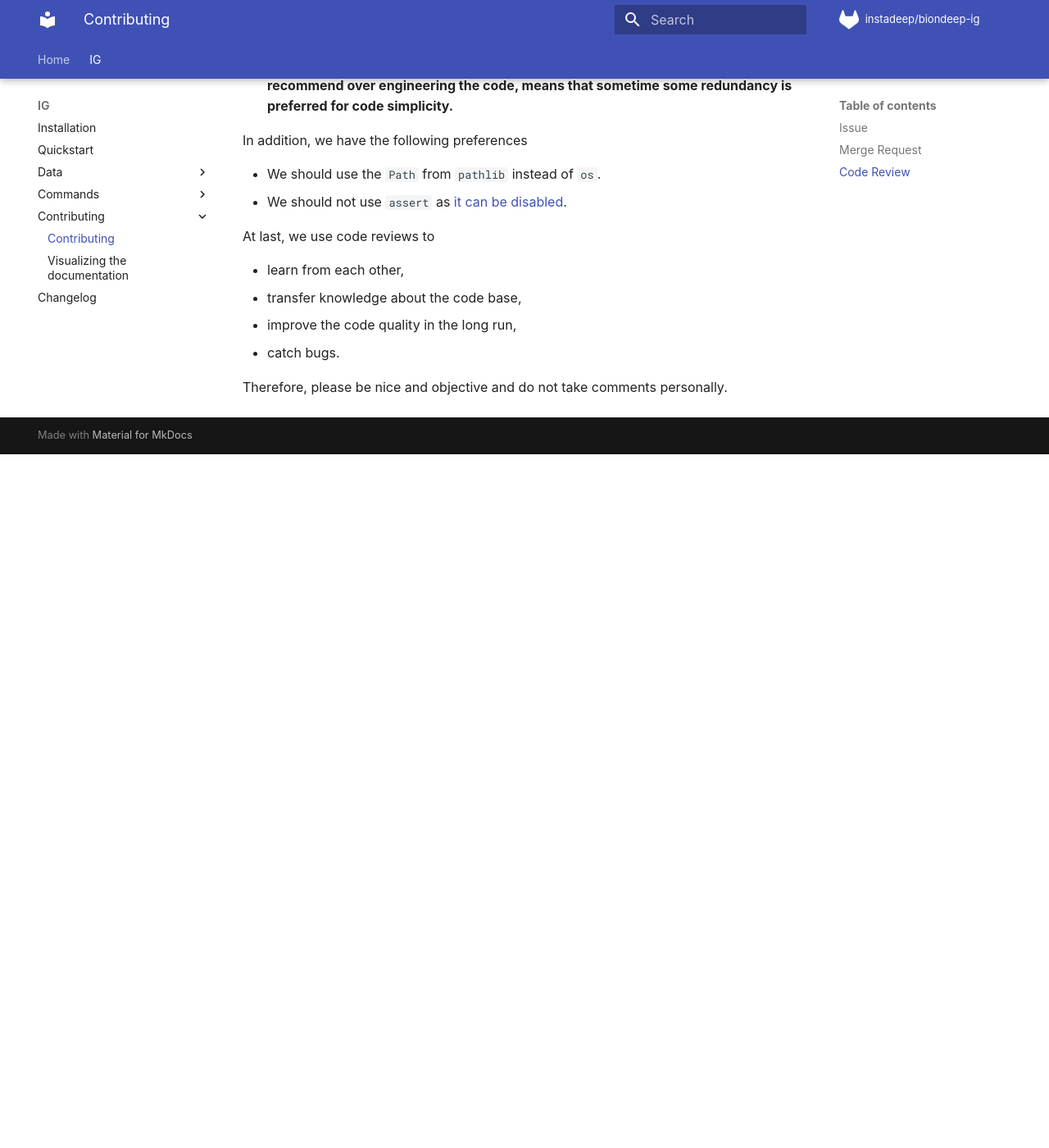
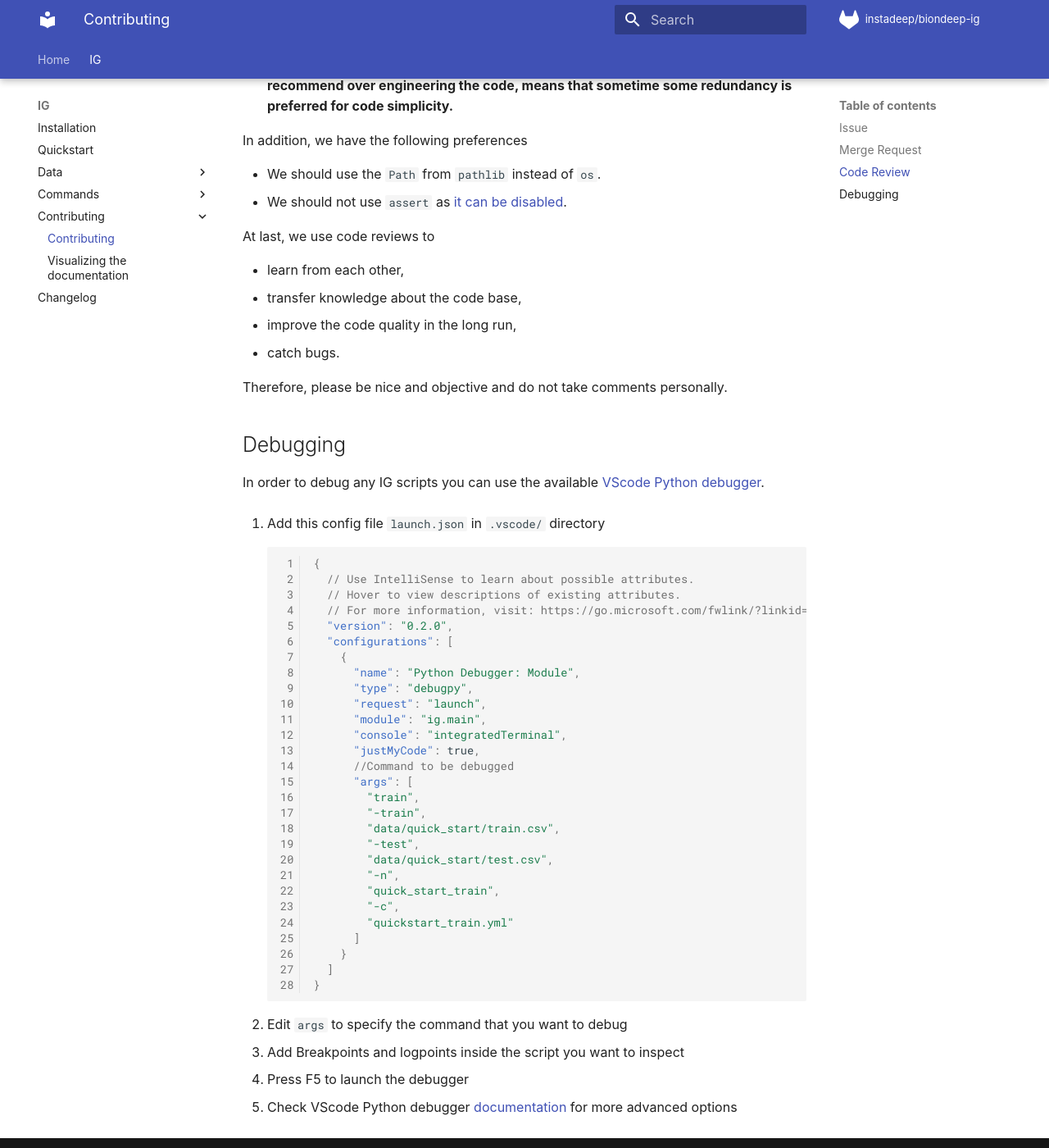
Before and after one commit to yessinek97/yessinek97, an MkDocs documentation site: the page built from docs/pages/ig/contributing.md, in a window 1280 px wide and 1400 px high, scrolled down 1991 px. Shown: the whole window at 82% size. Built offline with MkDocs 1.6.1 and Material for MkDocs 9.7.7, drawn with Linux system fonts in a browser that asks for light colours; some web fonts are replaced; comment, search, counter and statistics services are not loaded; before the commit the page ends 2545 px from its top, so only the background shows below that.

Commit message:
Resolve "Add Debugging steps to IG documentation"

````diff
--- a/docs/pages/ig/contributing.md
+++ b/docs/pages/ig/contributing.md
@@ -80,3 +80,45 @@ At last, we use code reviews to
 - catch bugs.
 
 Therefore, please be nice and objective and do not take comments personally.
+
+## Debugging
+
+In order to debug any IG scripts you can use the available [VScode Python debugger](https://code.visualstudio.com/docs/python/debugging).
+
+1. Add this config file `launch.json` in `.vscode/` directory
+
+    ```JSON
+    {
+      // Use IntelliSense to learn about possible attributes.
+      // Hover to view descriptions of existing attributes.
+      // For more information, visit: https://go.microsoft.com/fwlink/?linkid=830387
+      "version": "0.2.0",
+      "configurations": [
+        {
+          "name": "Python Debugger: Module",
+          "type": "debugpy",
+          "request": "launch",
+          "module": "ig.main",
+          "console": "integratedTerminal",
+          "justMyCode": true,
+          //Command to be debugged
+          "args": [
+            "train",
+            "-train",
+            "data/quick_start/train.csv",
+            "-test",
+            "data/quick_start/test.csv",
+            "-n",
+            "quick_start_train",
+            "-c",
+            "quickstart_train.yml"
+          ]
+        }
+      ]
+    }
+    ```
+
+2. Edit `args` to specify the command that you want to debug
+3. Add Breakpoints and logpoints inside the script you want to inspect
+4. Press F5 to launch the debugger
+5. Check VScode Python debugger [documentation](https://code.visualstudio.com/docs/python/debugging) for more advanced options
````
Also changed, not shown: 1 other file.
